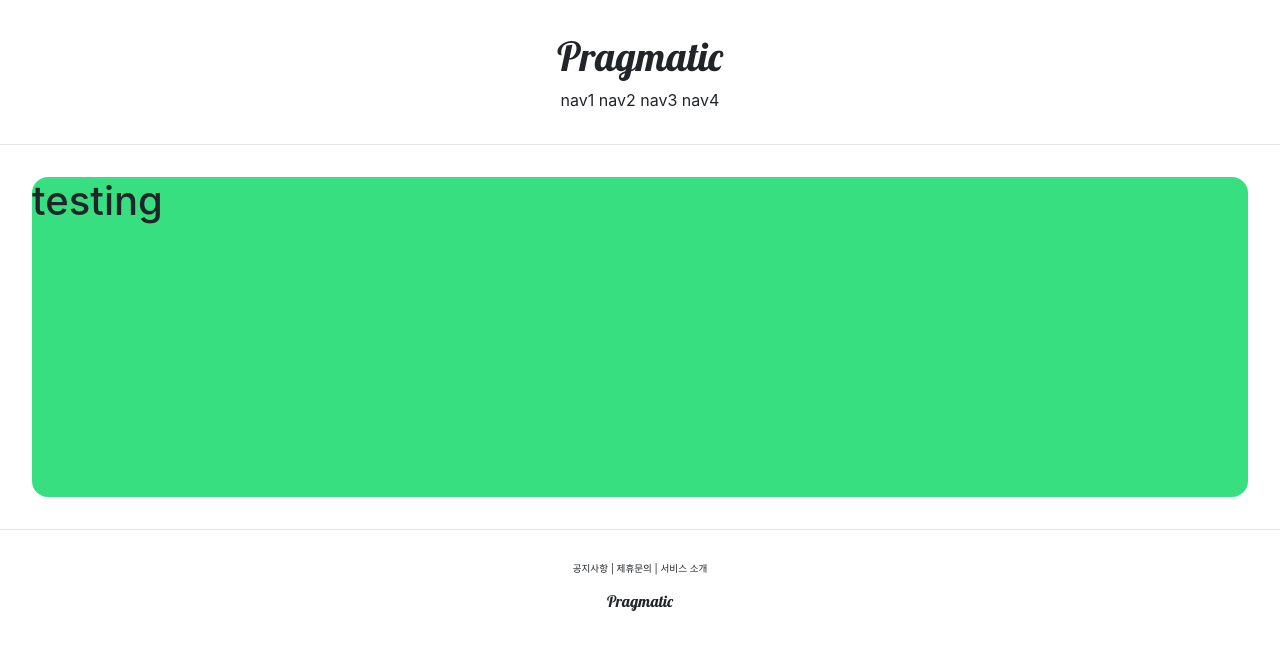
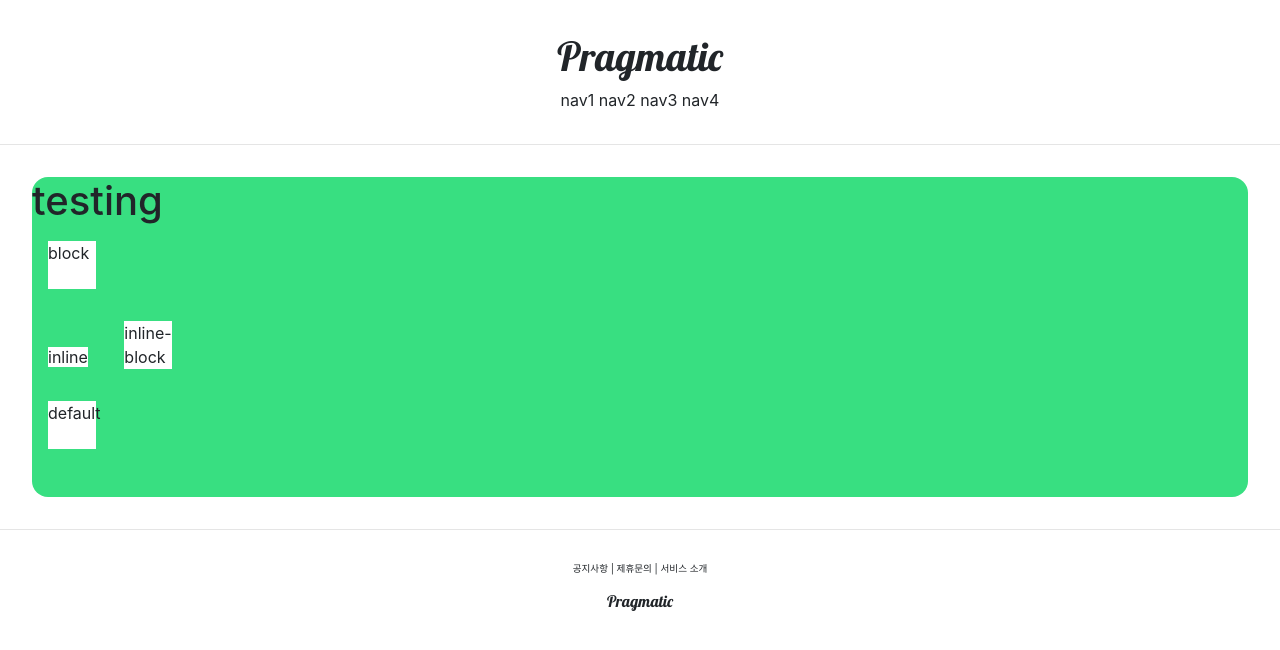
Before and after one commit to AnTaeHo/first_django_project, a Django app: template accountapp/templates/accountapp/hello_world.html in a window 1280 px wide. Shown: the top 650 px of the page. Run offline with Django 4.2, Linux system fonts and the light colour scheme; the template is opened without the code that fills it, so the values that code supplies are empty.

Commit message:
commit message good

```diff
--- a/accountapp/templates/accountapp/hello_world.html
+++ b/accountapp/templates/accountapp/hello_world.html
@@ -1,12 +1,25 @@
 {% extends 'base.html' %}
 
 {% block content %}
+    <style>
+        .testing {
+            background-color: white;
+            height: 3rem;
+            width: 3rem;
+            margin: 1rem;
+        }
+    </style>
 
     <div style="height: 20rem; background-color: #38df81; border-radius: 1rem; margin: 2rem;">
         <h1>
             testing
         </h1>
 
+        <div class="testing" style="display: block;">block</div>
+        <div class="testing" style="display: inline;">inline</div>
+        <div class="testing" style="display: None;">None</div>
+        <div class="testing" style="display: inline-block;">inline-block</div>
+        <div class="testing">default</div>
     </div>
 
 {% endblock %}
```
